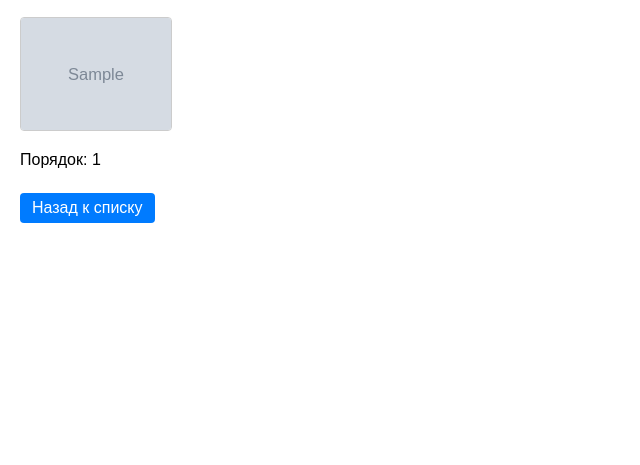
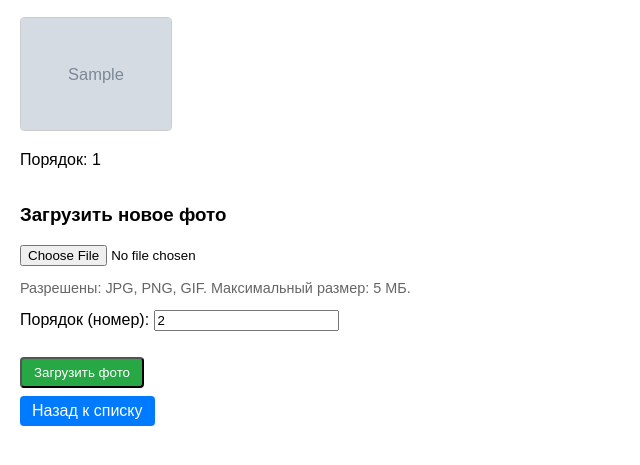
Before and after one commit to Denis248902/django-task-project, a Django app: page /1/ in a window 1280 px wide. Shown: the part 274-739 px from the top of the page, without its empty margins (0-640 px from the left). Run offline with Django 5.2, Linux system fonts and the light colour scheme; tables that the repository leaves empty hold one stand-in row (values such as "Sample post"); grey boxes marked "Sample" are stand-in pictures.

Commit message:
feat: add image validation (MIME type, max size 5MB), update upload form with hints

```diff
--- a/emp_app/views.py
+++ b/emp_app/views.py
@@ -1,13 +1,13 @@
 import csv
 from io import StringIO
-from django.http import HttpResponse
-from django.shortcuts import render, get_object_or_404
+from django.http import HttpResponse, HttpResponseBadRequest
+from django.shortcuts import render, get_object_or_404, redirect
 from .models import EmployeeProfile, EmployeeImage
 from django.core.paginator import Paginator
 from django.db.models import Q
 from django.views.decorators.cache import cache_page
 
-@cache_page(60)  # Кэш на 60 секунд
+@cache_page(60)
 def employee_list(request):
     query = request.GET.get('q', '')
     employees = EmployeeProfile.objects.all()
@@ -35,6 +35,42 @@ def employee_detail(request, pk):
         'images': images,
     })
 
+def employee_upload_photo(request, pk):
+    if request.method != 'POST':
+        return redirect('employee_detail', pk=pk)
+
+    employee = get_object_or_404(EmployeeProfile, pk=pk)
+    image_file = request.FILES.get('image')
+
+    # Валидация: файл должен быть
+    if not image_file:
+        # Можно вернуть ошибку или редирект с сообщением — здесь просто редирект
+        return redirect('employee_detail', pk=pk)
+
+    # Валидация типа MIME
+    allowed_types = ['image/jpeg', 'image/png', 'image/gif']
+    if image_file.content_type not in allowed_types:
+        # В реальном проекте лучше передавать сообщение через messages framework
+        return HttpResponseBadRequest("Ошибка: разрешены только JPG, PNG, GIF.")
+
+    # Валидация размера (макс. 5 МБ)
+    max_size_bytes = 5 * 1024 * 1024
+    if image_file.size > max_size_bytes:
+        return HttpResponseBadRequest(f"Ошибка: файл слишком большой. Максимум {max_size_bytes / 1024 / 1024} МБ.")
+
+    order_index = request.POST.get('order_index', 0)
+    try:
+        order_index = int(order_index) if order_index.isdigit() else 0
+    except ValueError:
+        order_index = 0
+
+    EmployeeImage.objects.create(
+        employee=employee,
+        image=image_file,
+        order_index=order_index
+    )
+    return redirect('employee_detail', pk=pk)
+
 def export_employees_csv(request):
     response = HttpResponse(content_type='text/csv')
     response['Content-Disposition'] = 'attachment; filename="employees.csv"'
--- a/templates/emp_app/employee_detail.html
+++ b/templates/emp_app/employee_detail.html
@@ -9,7 +9,7 @@
 <div class="image-gallery">
   {% for img in images %}
   <div class="photo-item">
-    <img src="/media/{{ img.image }}" alt="Фото {{ forloop.counter }}">
+    <img src="{{ img.image.url }}" alt="Фото #{{ img.order_index }}" style="max-width:150px;">
     <p>Порядок: {{ img.order_index }}</p>
   </div>
   {% empty %}
@@ -17,5 +17,21 @@
   {% endfor %}
 </div>
 
+<!-- Форма загрузки фото с подсказками -->
+<h3>Загрузить новое фото</h3>
+<form action="{% url 'employee_upload_photo' pk=employee.pk %}" method="post" enctype="multipart/form-data">
+  {% csrf_token %}
+  <input type="file" name="image" accept="image/*" required>
+  <p style="font-size: 0.9em; color: #666;">
+    Разрешены: JPG, PNG, GIF. Максимальный размер: 5 МБ.
+  </p>
+  <label>
+    Порядок (номер):
+    <input type="number" name="order_index" value="{{ images|length|add:'1' }}" min="0" placeholder="0">
+  </label>
+  <br><br>
+  <button type="submit" class="btn" style="background:#28a745;">Загрузить фото</button>
+</form>
+
 <a href="{% url 'employee_list' %}" class="btn">Назад к списку</a>
 {% endblock %}
```
